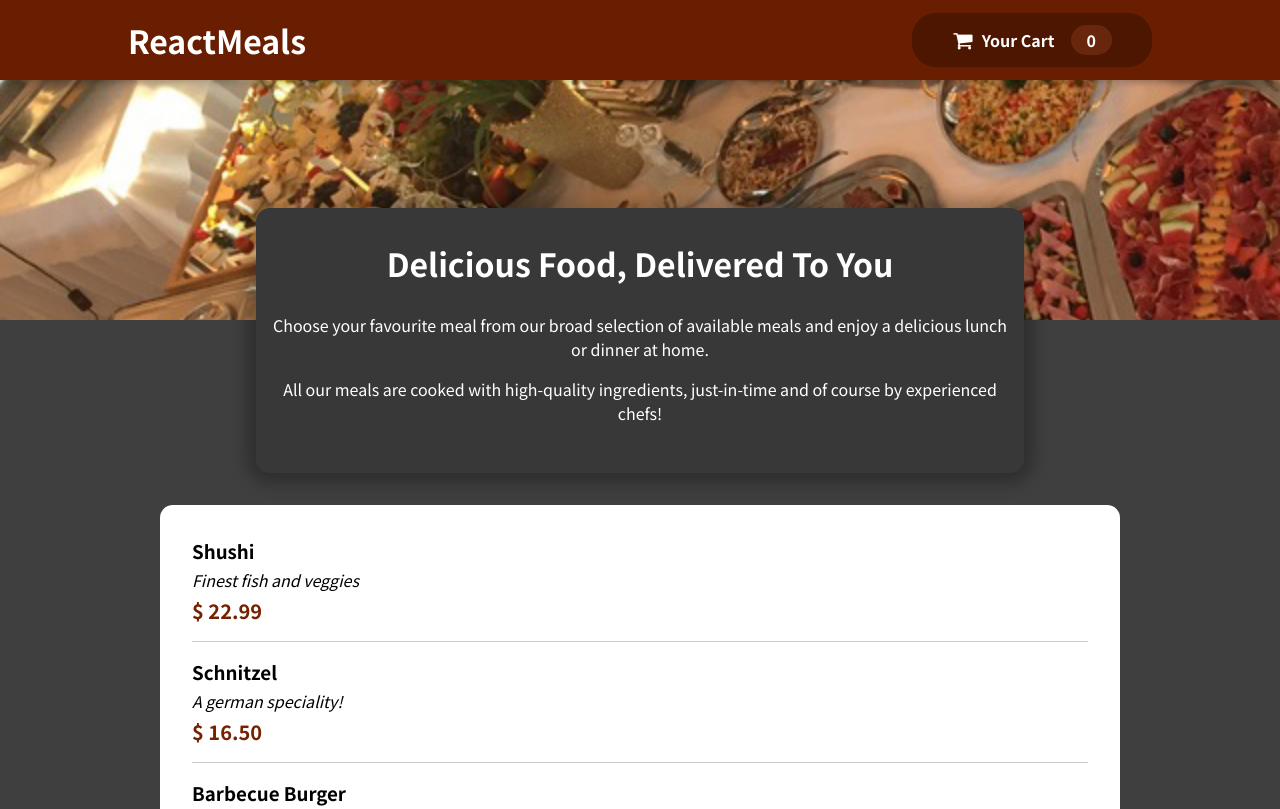
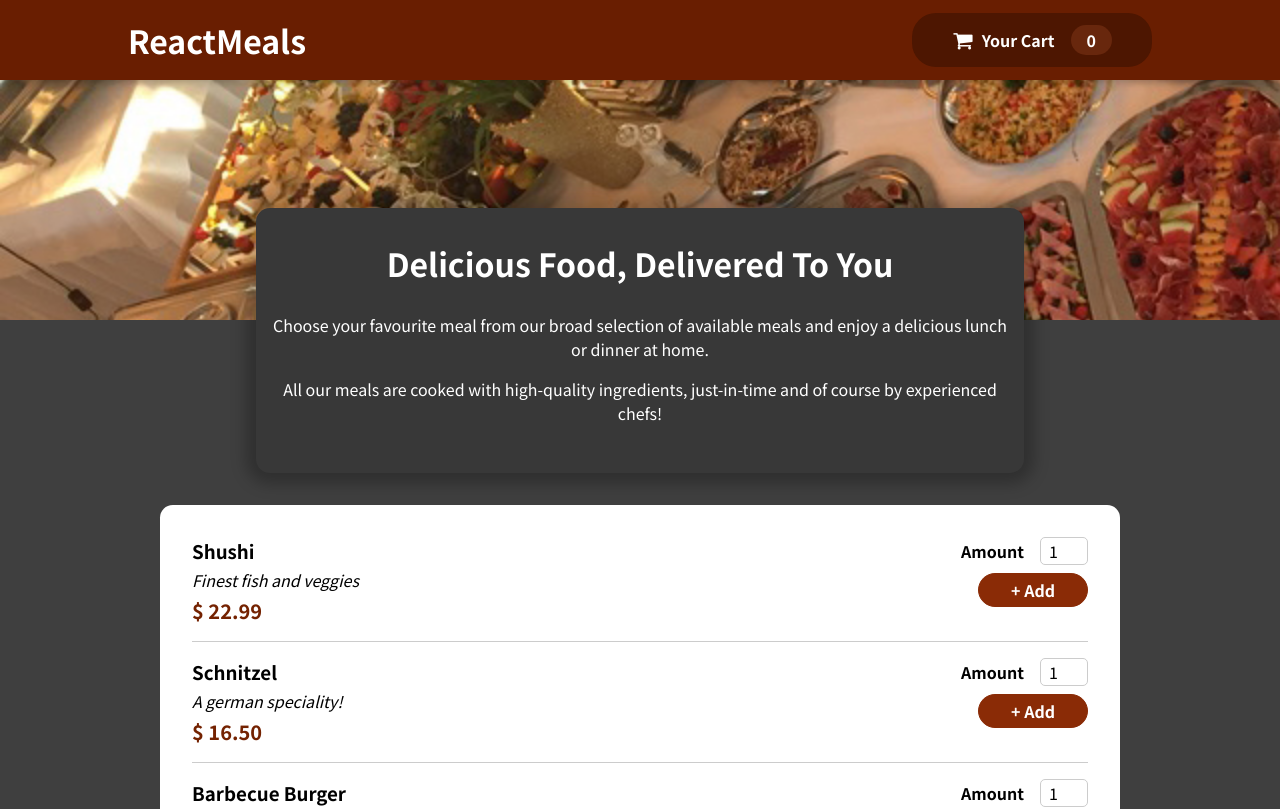
Before and after one commit to sumit71992/restaurantApp, a React (Create React App) app: page / in a window 1280 px wide. Shown: the top 809 px of the page. Built offline with nearby package versions, Linux system fonts and the light colour scheme.

Commit message:
form for adding item in cart

```diff
--- a/src/components/Meals/AvailableMeals.js
+++ b/src/components/Meals/AvailableMeals.js
@@ -1,6 +1,6 @@
 import classes from "./AvailableMeals.module.css";
 import Card from "../UI/Card";
-import MealItems from "./MealItems";
+import MealItems from "./MealItems/MealItems";
 
 const DUMMY_MEALS = [
   {
--- /dev/null
+++ b/src/components/Meals/MealItems/MealItemForm.js
@@ -0,0 +1,23 @@
+import Input from "../../UI/Input";
+import classes from "./MealItemForm.module.css";
+
+const MealItemForm = () => {
+  return (
+    <form className={classes.form}>
+      <Input
+        label={"Amount"}
+        input={{
+          id: "amount",
+          type: "number",
+          min: "1",
+          max: "5",
+          step: "1",
+          defaultValue: "1",
+        }}
+      />
+      <button>+ Add</button>
+    </form>
+  );
+};
+
+export default MealItemForm;
--- /dev/null
+++ b/src/components/Meals/MealItems/MealItemForm.module.css
@@ -0,0 +1,20 @@
+.form {
+    text-align: right;
+  }
+
+  .form button {
+    font: inherit;
+    cursor: pointer;
+    background-color: #8a2b06;
+    border: 1px solid #8a2b06;
+    color: white;
+    padding: 0.25rem 2rem;
+    border-radius: 20px;
+    font-weight: bold;
+  }
+
+  .form button:hover,
+  .form button:active {
+    background-color: #641e03;
+    border-color: #641e03;
+  }
--- a/src/components/Meals/MealItems.js
+++ b/src/components/Meals/MealItems/MealItems.js
@@ -1,3 +1,4 @@
+import MealItemForm from "./MealItemForm";
 import classes from "./MealItems.module.css";
 
 const MealItems = (props) => {
@@ -8,6 +9,9 @@
         <div className={classes.description}>{props.description}</div>
         <div className={classes.price}>$ {props.price.toFixed(2)}</div>
       </div>
+      <div>
+        <MealItemForm />
+      </div>
     </li>
   );
 };
--- /dev/null
+++ b/src/components/UI/Input.js
@@ -0,0 +1,12 @@
+import classes from './Input.module.css';
+
+const Input = (props) =>{
+  return (
+    <div className={classes.input}>
+        <label htmlFor={props.input.id}>{props.label}</label>
+        <input {...props.input}/>
+    </div>
+  )
+}
+
+export default Input;
--- /dev/null
+++ b/src/components/UI/Input.module.css
@@ -0,0 +1,18 @@
+.input {
+    display: flex;
+    align-items: center;
+    margin-bottom: 0.5rem;
+  }
+
+  .input label {
+    font-weight: bold;
+    margin-right: 1rem;
+  }
+
+  .input input {
+    width: 3rem;
+    border-radius: 5px;
+    border: 1px solid #ccc;
+    font: inherit;
+    padding-left: 0.5rem;
+  }
```
Also changed, not shown: src/components/Meals/MealItems/MealItems.module.css (renamed from src/components/Meals/MealItems.module.css).
